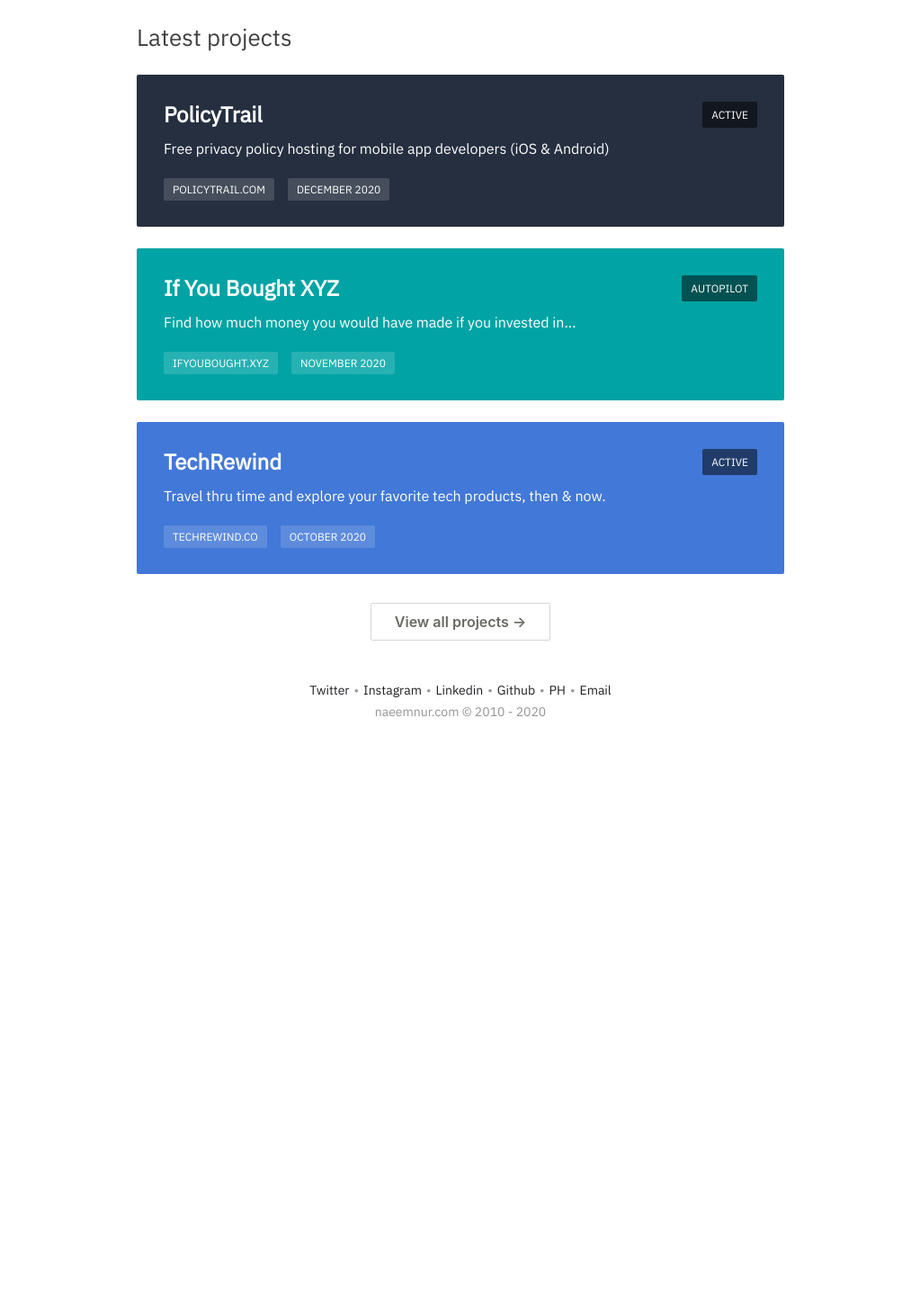
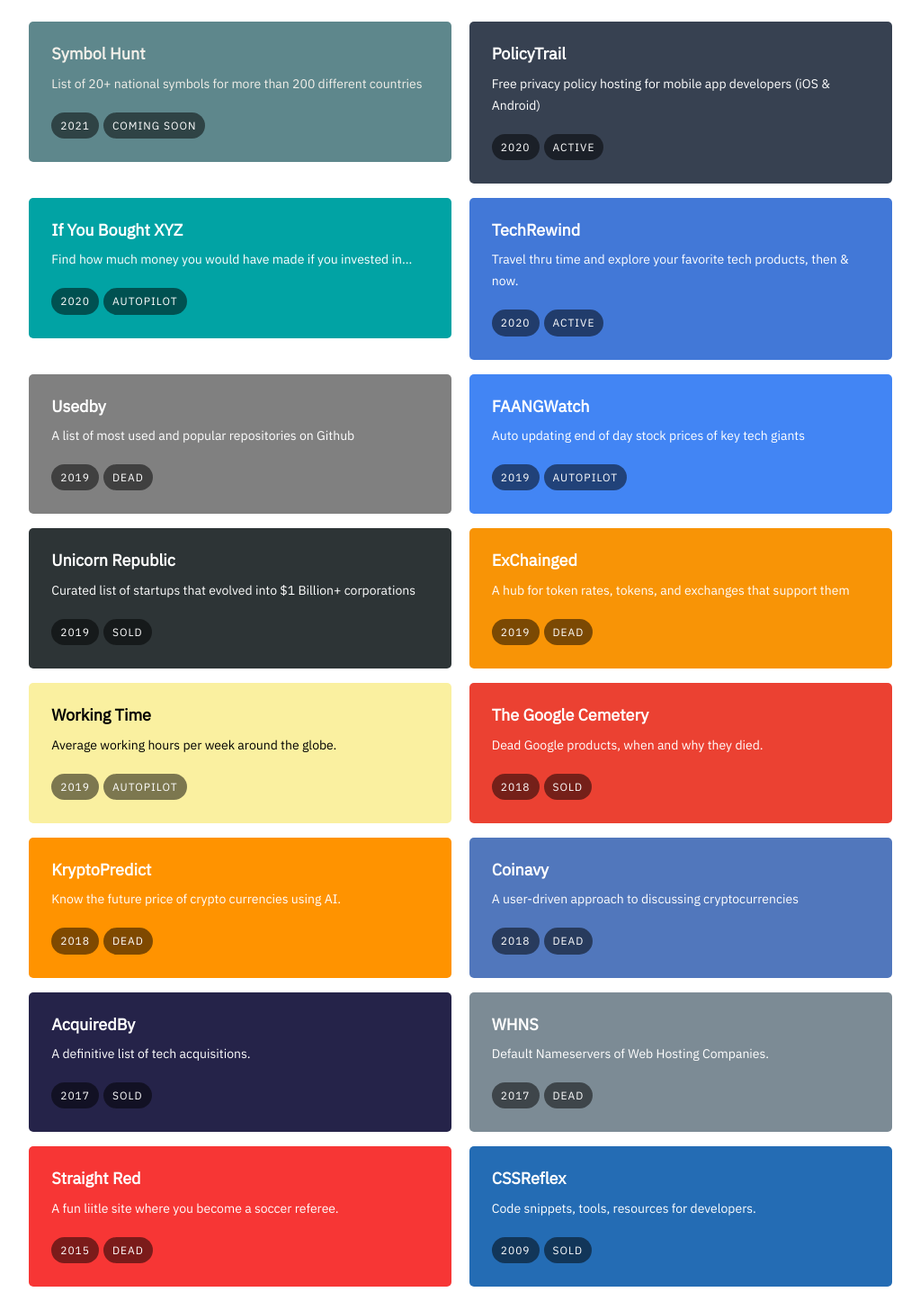
Before and after one commit to naeemnur/naeemnur.com, a React (Create React App) app: page / in a window 1280 px wide. Shown: the part 334-1790 px from the top of the page at 90% size, without its empty margins (128-1151 px from the left). Before the commit the page ends 1178 px from the top, so only its background shows below. Built offline with nearby package versions, Linux system fonts and the light colour scheme.

Commit message:
new landing page

```diff
--- a/src/App.js
+++ b/src/App.js
@@ -33,7 +33,7 @@
           <Route path="/about/" component={About} />
           <Route path="/blog/" component={Blog} />
           <Route path="/post/:title/" component={Single} />
-          <Route path="/projects/" component={Projects} />
+          {/* <Route path="/projects/" component={Projects} /> */}
           <Route component={NotFound} />
         </Switch>
         <Footer />
--- a/src/Home.js
+++ b/src/Home.js
@@ -7,7 +7,7 @@
   render() {
     const pageTitle = "Hi, I'm Naeem.";
     const pageContent = `I’m a self-taught Web / Frontend developer. I mostly work around WordPress, PHP, MySQL. I'm currently focusing on JavaScript, React.js and JAMStack. I'm a creator at heart, so I enjoy taking a raw thought and building it to completion.`;
-    const projectHeading = "Latest projects";
+    const projectHeading = "Side projects";
 
     return (
       <Fragment>
@@ -31,9 +31,18 @@
             <h2>{projectHeading}</h2>
 
             <Project
-            date="December 2020"
+            date="2021"
+            desc="List of 20+ national symbols for more than 200 different countries"
+            pClass="nn_project nn_sh"
+            title="Symbol Hunt"
+            url="#"
+            status="Coming Soon"
+          />
+
+            <Project
+            date="2020"
             desc="Free privacy policy hosting for mobile app developers (iOS & Android)"
-            domain="policytrail.com"
+            // domain="policytrail.com"
             pClass="nn_project nn_ptrail"
             title="PolicyTrail"
             url="https://policytrail.com/"
@@ -41,9 +50,9 @@
           />
 
           <Project
-            date="November 2020"
+            date="2020"
             desc="Find how much money you would have made if you invested in..."
-            domain="ifyoubought.xyz"
+            // domain="ifyoubought.xyz"
             pClass="nn_project nn_iybxyz"
             title="If You Bought XYZ"
             url="https://ifyoubought.xyz/"
@@ -51,9 +60,9 @@
           />
 
           <Project
-            date="October 2020"
+            date="2020"
             desc="Travel thru time and explore your favorite tech products, then & now."
-            domain="techrewind.co"
+            // domain="techrewind.co"
             pClass="nn_project nn_techrewind"
             title="TechRewind"
             url="https://techrewind.co/"
@@ -61,9 +70,134 @@
           />
 
 
-            <NavLink className="nn_view-projects" to="/projects/" strict>
-              View all projects &rarr;
-            </NavLink>
+
+
+
+<Project
+              date="2019"
+              desc="A list of most used and popular repositories on Github"
+              // domain="usedby.dev"
+              pClass="nn_project nn_usedby dead"
+              title="Usedby"
+              url="https://usedby.dev/"
+              status="Dead"
+            />
+
+
+
+<Project
+              date="2019"
+              desc="Auto updating end of day stock prices of key tech giants"
+              // domain="faangwat.ch"
+              pClass="nn_project nn_faang"
+              title="FAANGWatch"
+              url="https://faangwat.ch/"
+              status="Autopilot"
+            />
+
+<Project
+              date="2019"
+              desc="Curated list of startups that evolved into $1 Billion+ corporations"
+              // domain="unicornrepublic.co"
+              pClass="nn_project nn_urepublic"
+              title="Unicorn Republic"
+              url="https://unicornrepublic.co/"
+              status="Sold"
+            />
+
+
+<Project
+              date="2019"
+              desc="A hub for token rates, tokens, and exchanges that support them"
+              // domain="exchainged.co"
+              pClass="nn_project nn_exchainged"
+              title="ExChainged"
+              url="https://exchainged.co/"
+              status="Dead"
+            />
+
+
+<Project
+              date="2019"
+              desc="Average working hours per week around the globe."
+              // domain="workingti.me"
+              pClass="nn_project nn_workingtime"
+              title="Working Time"
+              url="https://workingti.me/"
+              status="Autopilot"
+            />
+
+<Project
+              date="2018"
+              desc="Dead Google products, when and why they died."
+              // domain="gcemetery.co"
+              pClass="nn_project nn_gcemetery"
+              title="The Google Cemetery"
+              url="https://gcemetery.co/"
+              status="Sold"
+            />
+
+
+            <Project
+              date="2018"
+              desc="Know the future price of crypto currencies using AI."
+              pClass="nn_project nn_kp dead"
+              title="KryptoPredict"
+              url="#"
+              status="Dead"
+            />
+
+            <Project
+              date="2018"
+              desc="A user-driven approach to discussing cryptocurrencies"
+              pClass="nn_project nn_cn dead"
+              title="Coinavy"
+              url="#"
+              status="Dead"
+            />
+
+
+<Project
+              date="2017"
+              desc="A definitive list of tech acquisitions."
+              // domain="acquiredby.co"
+              pClass="nn_project nn_acquiredby"
+              title="AcquiredBy"
+              url="https://acquiredby.co/"
+              status="Sold"
+
+            />
+
+
+            <Project
+              date="2017"
+              desc="Default Nameservers of Web Hosting Companies."
+              pClass="nn_project nn_whns dead"
+              title="WHNS"
+              url="#"
+              status="Dead"
+            />
+
+
+            <Project
+              date="2015"
+              desc="A fun liitle site where you become a soccer referee."
+              pClass="nn_project nn_sr dead"
+              title="Straight Red"
+              url="#"
+              status="Dead"
+            />
+
+
+            <Project
+              date="2009"
+              desc="Code snippets, tools, resources for developers."
+              pClass="nn_project nn_cssr dead"
+              title="CSSReflex"
+              url="https://cssreflex.com"
+              status="Sold"
+            />
+
           </div>
         </div>
       </Fragment>
--- a/src/Navbar.js
+++ b/src/Navbar.js
@@ -7,16 +7,13 @@
       <header className="nn_header">
         <div className="container">
           <nav className="nn_navbar">
-          <NavLink className="naeem nn_menuItem" to="/">n</NavLink>
+          <NavLink className="naeem nn_menuItem" to="/">👨🏻‍💻 Naeem</NavLink>
             <ul className="nn_menu">
               <li className="nn_menuItem">
                 <NavLink to="/about/">About</NavLink>
               </li>
               <li className="nn_menuItem">
                 <NavLink to="/blog/">Blog</NavLink>
-              </li>
-              <li className="nn_menuItem">
-                <NavLink to="/projects/">Projects</NavLink>
               </li>
             </ul>
           </nav>
--- a/src/Projects.js
+++ b/src/Projects.js
@@ -7,7 +7,7 @@
     <h4 className="nn_project-title">{title}</h4>
     <p className="nn_project-desc">{desc}</p>
     <div className="nn_project-meta">
-      <span className="nn_project-url">{domain}</span>
+      {/* <span className="nn_project-url">{domain}</span> */}
       <span title="Date launched" className="nn_project-date">
         {date}
       </span>
--- a/src/scss/main.scss
+++ b/src/scss/main.scss
@@ -24,7 +24,7 @@
 @import url("https://fonts.googleapis.com/css?family=IBM+Plex+Sans&display=swap");
 
 body {
-  color: #404040;
+  color: #161616;
   font-family: "IBM Plex Sans", sans-serif;
 
   background: $primary-background;
@@ -190,7 +190,7 @@
 
 .nn_header {
   background-color: $primary-text;
-  padding: 30px 0;
+  padding: 15px 0;
 }
 
 .nn_navbar {
@@ -198,7 +198,7 @@
 }
 
 .nn_hero {
-  background: rgba(0, 0, 0, 0.035);
+  background:#ecf0f6;
   padding: 30px 0;
   border-radius: 2px;
 
@@ -214,7 +214,7 @@
 .nn_menu {
   margin: 0;
   padding: 0;
-  line-height: 38px;
+  line-height: 35px;
   float: right;
 }
 
@@ -228,13 +228,12 @@
     letter-spacing: 1px;
   }
   &.naeem {
-    font-weight: bold;
     float: left;
     color: #f9f9f9;
-    background: #ffffff26;
+    background: #8674741a;
     padding: 5px 15px;
-    font-size: 18px;
-    border-radius: 2px;
+    font-size: 16px;
+    border-radius: 99px;
     text-transform: lowercase;
   }
   &:hover {
@@ -250,10 +249,15 @@
   letter-spacing: 1px
 }
 
+
 .nn_featured {
+  margin-left: -1%;
+  margin-right: -1%;
   & h2 {
     @extend .nn_page-title;
     margin-bottom: 1em;
+    margin-left: 1%;
+    margin-right: 1%;
   }
 }
 
@@ -266,37 +270,54 @@
 
 
 a.nn_project {
-  padding: 30px;
-  border-radius: 2px;
+  padding: 25px;
+  vertical-align: top;
+  border-radius: 5px;
   margin-bottom: 1.5em;
-  background: #eee;
+  background: transparent;
   display: block;
   position: relative;
   text-decoration: none;
-  -webkit-transition: transform 0.2s ease-in-out;
-  -moz-transition: transform 0.2s ease-in-out;
-  -ms-transition: transform 0.2s ease-in-out;
-  -o-transition: transform 0.2s ease-in-out;
-  transition: transform 0.2s ease-in-out;
+  width: 23%;
+  display: inline-block;
+  margin: 0 1% 1rem;
+  transition: 90ms linear;
+  @media (max-width: $bp-xlarge) {
+    width: 48%;
+  }
+
+  @media (max-width: $bp-medium) {
+    width: 98%;
+  }
   &:hover {
     text-underline: none;
   }
 }
 
 .nn_project-title {
-  font-size: 1.5em;
+  font-size: 18px;
   font-weight: 600;
   margin: 0 0 10px;
 }
 
+.nn_project-desc {
+  font-size: 14px;
+  line-height: 24px;
+}
+
 .nn_project.nn_usedby {
-  background: #24292e;
+  background: gray;
   color: #fff;
 }
 
 .nn_project.nn_gcemetery {
-  background: #eb4132;
+  background: #EB4132;
   color: #fff;
+}
+
+.nn_project.nn_sh {
+  background: #5E878C;
+  color: #F1EFE9;
 }
 
 .nn_project.nn_techrewind {
@@ -310,12 +331,12 @@
 }
 
 .nn_project.nn_ptrail {
-  background: #252f3f;
+  background: #374151;
   color: #fff;
 }
 
 .nn_project.nn_acquiredby {
-  background: #40aaa1;
+  background: #252349;
   color: #fff;
 }
 
@@ -325,40 +346,71 @@
 }
 
 .nn_project.nn_exchainged {
-  background: #383e47;
+  background: #f89406;
   color: #fff;
 }
 
 .nn_project.nn_urepublic {
-  background: #ecf0f6;
-  color: #6e7a8c;
+  background: #2D3436;
+  color: #fff;
 }
 
 .nn_project.nn_workingtime {
-  background: #ae112b;
+  background: #FAF0A0;
+  color: #000;
+}
+
+.nn_project.nn_kp {
+  background: #FF9300;
   color: #fff;
 }
 
+.nn_project.nn_cn {
+  background: #5177BC;
+  color: #fff;
+}
+
+.nn_project.nn_whns {
+  background: #7C8B95;
+  color: #fff;
+}
+
+.nn_project.nn_sr {
+  background: #F73635;
+  color: #fff;
+}
+
+.nn_project.nn_cssr {
+  background: #246CB4;
+  color: #fff;
+}
 .nn_project-meta {
   font-size: 15px;
 }
 
 .nn_project-meta span {
-  margin-right: 15px;
     background: #ffffff26;
+    margin-bottom: 1px;
     border-radius: 2px;
     padding: 5px 10px;
     font-size: 12px;
+    display: block;
     text-transform: uppercase;
 }
 
-.nn_project-status {
-  position: absolute;
-  top: 30px;
-  right: 30px;
+.nn_project-date {
+  margin-right: 5px !important;
+}
+
+.nn_project-status,
+.nn_project-date {
   background: #00000080 !important;
-  margin-right: 0 !important;
+  margin-right: 0;
   color: #fff;
+  border-radius: 99px !important;
+  text-align: center;
+  letter-spacing: 1px;
+  display: inline-block !important;
 }
 
 .nn_view-projects {
--- a/src/scss/variables.scss
+++ b/src/scss/variables.scss
@@ -16,7 +16,7 @@
 
 // Sizing
 $container-width: 90%;
-$container-max-width: 45em;
+$container-max-width: 960px;
 
 // Grid
 $grid-margins: 1.4%;
```
Also changed, not shown: 1 other file (tests, documents, lock files or other folders).
